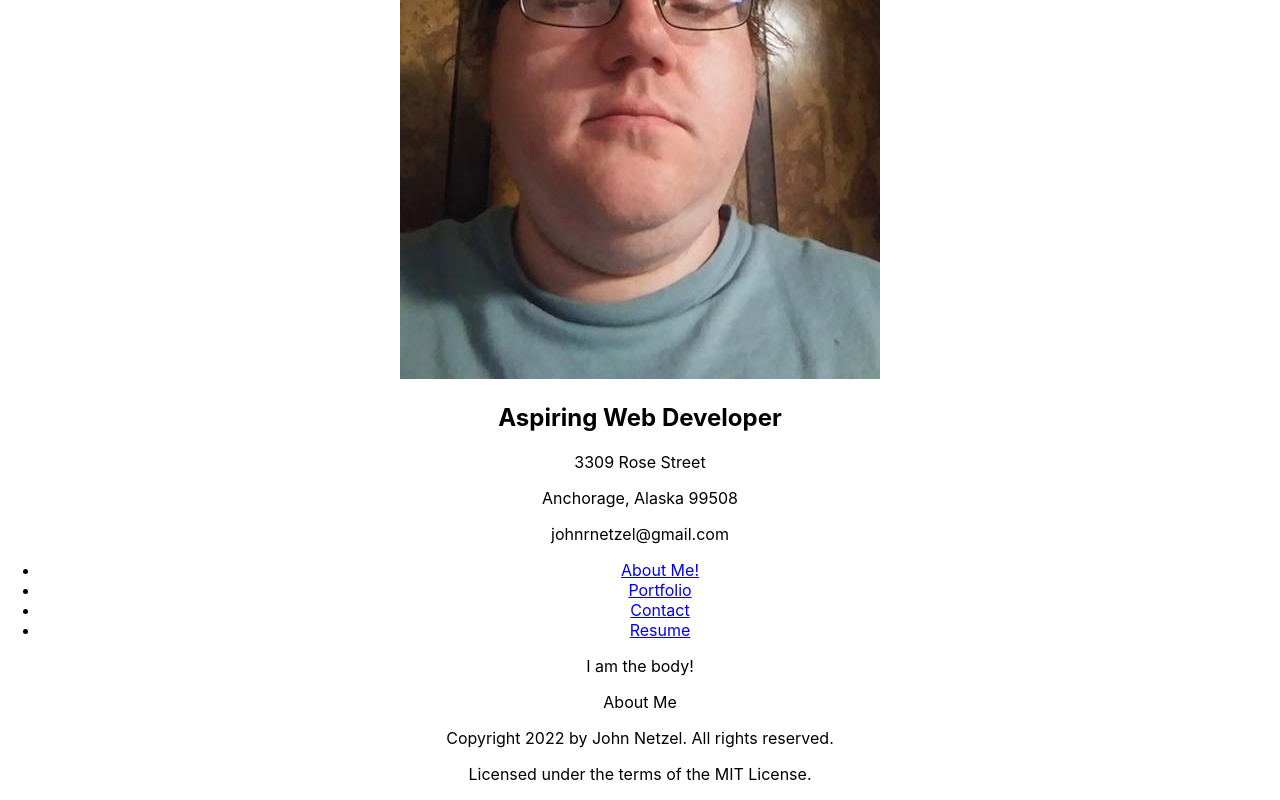
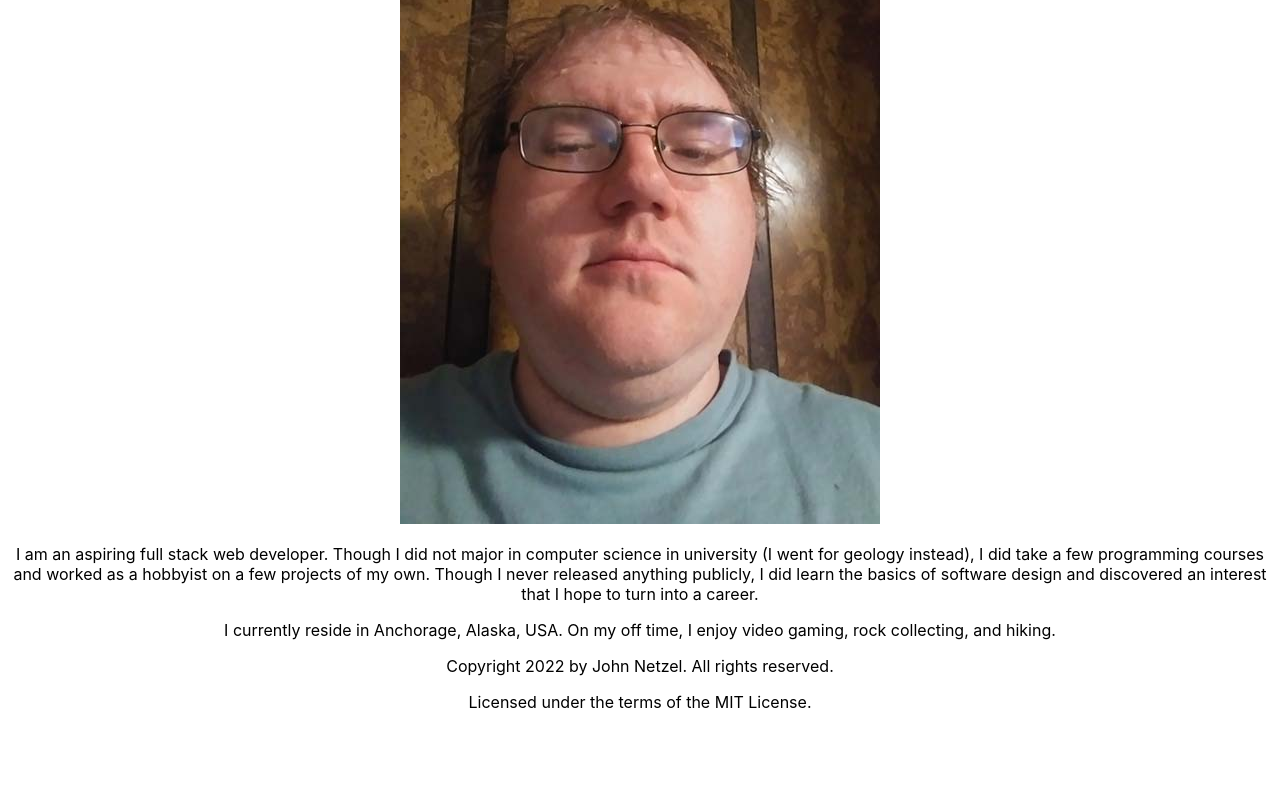
Before and after one commit to CommieDog/react-portfolio, a React (Create React App) app: page / in a window 1280 px wide. Shown: the part 343-1143 px from the top of the page. After the commit the page ends 1071 px from the top, so only its background shows below. Built offline with nearby package versions, Linux system fonts and the light colour scheme.

Commit message:
Add About Me section content

```diff
--- a/src/components/Body.js
+++ b/src/components/Body.js
@@ -1,9 +1,29 @@
-function Body(props) {
-    return (
-      <main>I am the body!
-        <p>{props.page}</p>
-      </main>
-    );
+import portrait from "../assets/images/profile-picture-small.jpg"
+
+function Body(props){
+
+  function getBodyContent()
+  {
+    switch(props.page)
+    {
+      case "About Me":
+        return (
+          <>
+            <img src={portrait} alt="Portrait of John Netzel" title="Hello there!"/>
+            <p>I am an aspiring full stack web developer. Though I did not major in computer science in university (I went for geology instead), I did take a few programming courses and worked as a hobbyist on a few projects of my own. Though I never released anything publicly, I did learn the basics of software design and discovered an interest that I hope to turn into a career.</p>
+            <p>I currently reside in Anchorage, Alaska, USA. On my off time, I enjoy video gaming, rock collecting, and hiking.</p>
+          </>
+        );
+      default:
+        return (<p>Implement me! ({props.page})</p>)
+    }
   }
 
-  export default Body;
+  return (
+    <main>
+      {getBodyContent()}
+    </main>
+  );
+}
+
+export default Body;
--- a/src/components/Header.js
+++ b/src/components/Header.js
@@ -1,17 +1,10 @@
-import portrait from "../assets/images/profile-picture-small.jpg"
 import NavbarLink from "./NavbarLink";
 
 function Header(props) {
   return (
     <header>
       <h1>John Netzel</h1>
-        <img src={portrait} alt="Portrait of John Netzel" title="Hello there!"/>
       <h2>Aspiring Web Developer</h2>
-        <div>
-          <p>3309 Rose Street</p>
-          <p>Anchorage, Alaska 99508</p>
-          <p>johnrnetzel@gmail.com</p>
-        </div>
       <nav>
         <ul>
           <li><NavbarLink name="About Me" isActivePage={props.isActivePage} onSetPage={props.onSetPage} /></li>
```
Lines whose indentation alone changed are shown as unchanged.
